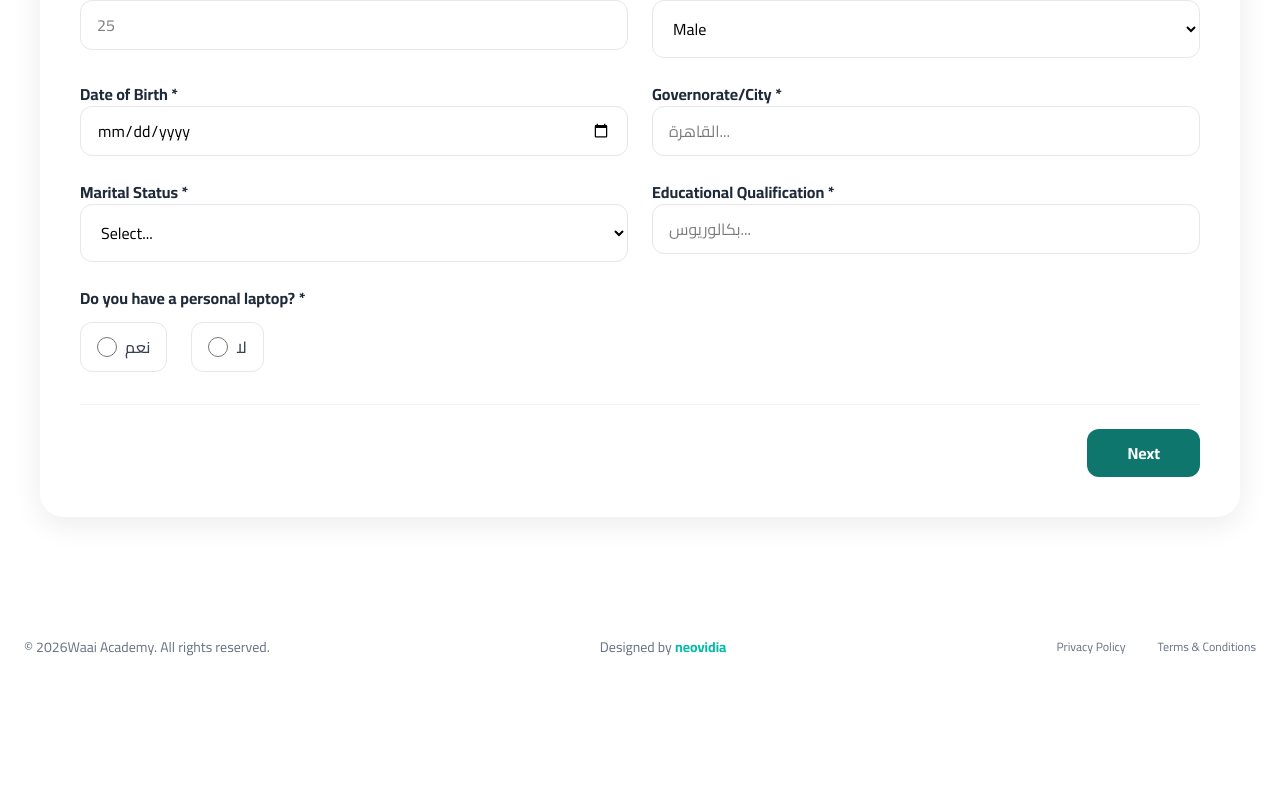
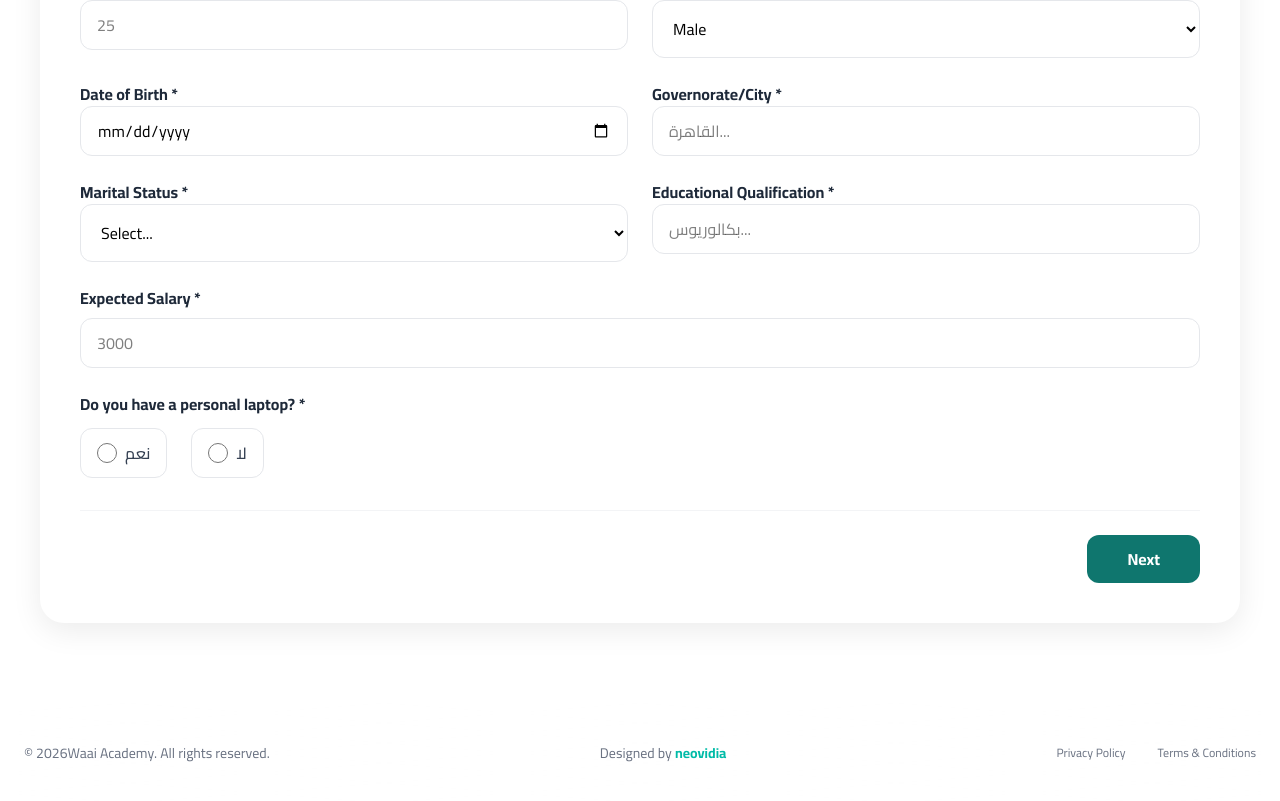
Before and after one commit to neovidiatech-eng/Wa3y-Landing-Page, a React (Vite) app: page /supervisor-application in a window 1280 px wide. Shown: the part 1757-2558 px from the top of the page. Before the commit the page ends 2454 px from the top, so only its background shows below. Built offline with nearby package versions, Linux system fonts and the light colour scheme.

Commit message:
feat: add expected salary field to application form and configure CI/CD deployment workflow

```diff
--- a/src/locales/ar.json
+++ b/src/locales/ar.json
@@ -421,6 +421,9 @@
     "governorate": "المحافظة",
     "maritalStatus": "الحالة الاجتماعية",
     "qualification": "المؤهل الدراسي",
+    "expectedSalary": "الراتب المتوقع",
+    "expectedSalaryPlaceholder": "3000",
+    "numbersOnly": "يجب إدخال أرقام فقط",
     "hasPersonalLaptop": "هل لديك لاب توب شخصي؟",
     "cond1": "العمل يومياً بدون إجازة أسبوعية.",
     "cond2": "الالتزام بحضور الحصص التجريبية.",
--- a/src/locales/en.json
+++ b/src/locales/en.json
@@ -422,6 +422,9 @@
     "governorate": "Governorate/City",
     "maritalStatus": "Marital Status",
     "qualification": "Educational Qualification",
+    "expectedSalary": "Expected Salary",
+    "expectedSalaryPlaceholder": "3000",
+    "numbersOnly": "Numbers only",
     "hasPersonalLaptop": "Do you have a personal laptop?",
     "cond1": "Work daily without a weekly day off.",
     "cond2": "Commitment to attend trial classes.",
--- a/src/pages/Application/components/ApplicationForm.tsx
+++ b/src/pages/Application/components/ApplicationForm.tsx
@@ -77,6 +77,7 @@ export default function ApplicationForm() {
       city: "Cairo",
       age: parseInt(updatedFormData.personal.age) || 0,
       notes: termsData.notes || "",
+      expectedSalary: parseInt(updatedFormData.personal.expectedSalary) || 0,
       additionalData: {
         whatsappNumber: updatedFormData.personal.whatsappNumber || "",
         birthDate: updatedFormData.personal.birthDate || "",
--- a/src/pages/Application/components/steps/PersonalDataStep.tsx
+++ b/src/pages/Application/components/steps/PersonalDataStep.tsx
@@ -19,6 +19,7 @@ export type PersonalDataValues = {
   hasPersonalLaptop: 'نعم' | 'لا';
   governorate: string;
   maritalStatus: string;
+  expectedSalary: string;
 };
 
 interface PersonalDataStepProps {
@@ -45,6 +46,9 @@ export default function PersonalDataStep({ defaultValues, nextStep }: PersonalDa
       hasPersonalLaptop: z.enum(['نعم', 'لا'], { message: t('application.required', 'مطلوب') }),
       governorate: z.string().min(1, { message: t('application.required', 'مطلوب') }),
       maritalStatus: z.string().min(1, { message: t('application.required', 'مطلوب') }),
+      expectedSalary: z.string()
+        .min(1, { message: t('application.required', 'مطلوب') })
+        .regex(/^\d+$/, { message: t('application.numbersOnly', 'يجب إدخال أرقام فقط') }),
     }).refine((data) => {
       if (data.password && data.password !== data.comfirmPassword) {
         return false;
@@ -231,6 +235,24 @@ export default function PersonalDataStep({ defaultValues, nextStep }: PersonalDa
           </div>
         </div>
 
+        <div className="grid grid-cols-1 md:grid-cols-1 gap-6">
+          <div className="space-y-4">
+            <label className="font-bold text-gray-800 ">{t('application.expectedSalary', 'الراتب المتوقع')} *</label>
+            <input
+              type="text"
+              inputMode="numeric"
+              {...register("expectedSalary", {
+                onChange: (e) => {
+                  e.target.value = e.target.value.replace(/\D/g, "");
+                }
+              })}
+              className="w-full border border-gray-200 px-4 py-3 mt-2 rounded-xl focus:outline-none focus:ring-2 focus:ring-(--primary) bg-white transition-all text-left dir-ltr"
+              placeholder={t('application.expectedSalaryPlaceholder', '3000')}
+            />
+            {errors.expectedSalary && <p className="text-red-500 text-sm">{errors.expectedSalary.message}</p>}
+          </div>
+        </div>
+
         <RadioGroup
           label={t('application.hasPersonalLaptop', 'هل لديك لاب توب شخصي؟') + ' *'}
           name="hasPersonalLaptop"
--- a/src/types.ts
+++ b/src/types.ts
@@ -84,6 +84,7 @@ export interface SupervisorPayload {
   city?: string;
   age: number;
   notes?: string;
+  expectedSalary: number;
   additionalData: {
     whatsappNumber: string;
     birthDate: string;
```
